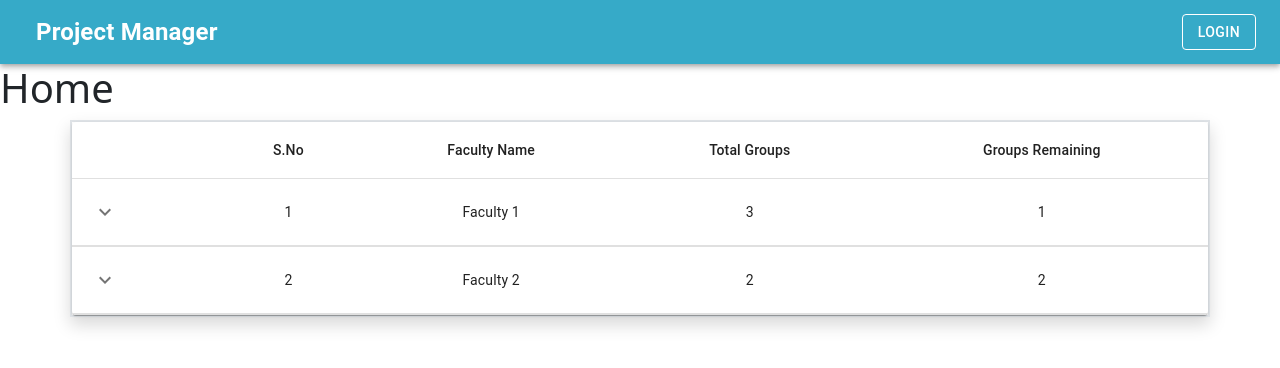
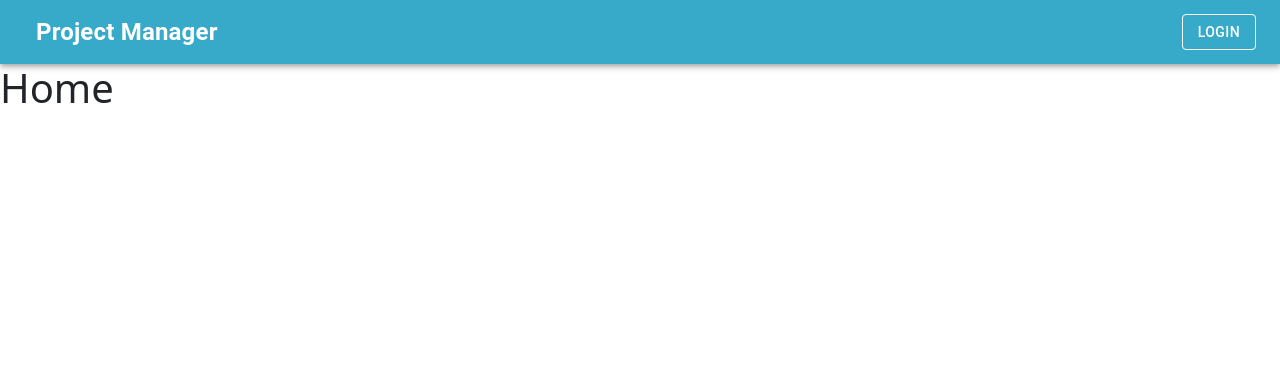
Before and after one commit to Anirudh4583/project-management-frontend, a React (Create React App) app: page / in a window 1280 px wide. Shown: the top 368 px of the page. Built offline with nearby package versions, Linux system fonts and the light colour scheme.

Commit message:
added route to table, api integrated

```diff
--- a/src/App.js
+++ b/src/App.js
@@ -7,6 +7,7 @@ import PrivateRoute from './utils/Routers/PrivateRoute'
 import { Dashboard, Home, Login } from './views'
 import { FillForm } from './components/Form'
 import { CreateAnnouncement } from './components/Announcement'
+import ViewTable from './views/Dashboard/ViewTable'
 
 function App() {
   return (
@@ -18,11 +19,12 @@ function App() {
             <PublicRoute path="/login" component={Login} />
             <PrivateRoute path="/:role/dashboard" component={Dashboard} />
 
-            <PrivateRoute path="/form/:formId" component={FillForm} />
             <PrivateRoute
               path="/create-announcement"
               component={CreateAnnouncement}
             />
+            <PrivateRoute path="/form/:formId" component={FillForm} />
+            <PrivateRoute path="/status/:formId" component={ViewTable} />
           </Switch>
         </div>
       </Router>
--- a/src/components/Table.jsx
+++ b/src/components/Table.jsx
@@ -15,10 +15,9 @@ import KeyboardArrowDownIcon from '@mui/icons-material/KeyboardArrowDown'
 import KeyboardArrowUpIcon from '@mui/icons-material/KeyboardArrowUp'
 import OpenInNewIcon from '@mui/icons-material/OpenInNew'
 import { Button } from '@mui/material'
-import { Link } from 'react-router-dom'
+// import { Link } from 'react-router-dom'
 
-function Row(props) {
-  const { row } = props
+function Row({ row }) {
   const [open, setOpen] = React.useState(false)
 
   return (
@@ -34,46 +33,58 @@ function Row(props) {
           </IconButton>
         </TableCell>
         <TableCell component="th" scope="row" align="center">
-          {row.SNo}
+          {row.faculty_id}
         </TableCell>
-        <TableCell align="center">{row.FacultyName}</TableCell>
-        <TableCell align="center">{row.TotalGroups}</TableCell>
-        <TableCell align="center">{row.GroupsRemaining}</TableCell>
+        <TableCell align="center">
+          {row.facultyname.substring(2, row.facultyname.length - 2)}
+        </TableCell>
+        <TableCell align="center">{row.ideas.length}</TableCell>
+        <TableCell align="center">
+          {row.available.filter((x) => x === '1').length}
+        </TableCell>
       </TableRow>
       <TableRow>
         <TableCell style={{ paddingBottom: 0, paddingTop: 0 }} colSpan={6}>
           <Collapse in={open} timeout="auto" unmountOnExit>
             <Box sx={{ margin: 1 }}>
               <Typography variant="h6" gutterBottom component="div">
-                Projects
+                - Projects -
               </Typography>
               <Table size="small" aria-label="purchases">
                 <TableHead>
                   <TableRow>
-                    <TableCell align="center">S.No</TableCell>
-                    <TableCell align="center">Project Idea</TableCell>
-                    <TableCell align="center">Available</TableCell>
-                    <TableCell align="center">Apply</TableCell>
+                    {/* <TableCell align="center" className="fw-bold">
+                      S.No
+                    </TableCell> */}
+                    <TableCell align="center" className="fw-bold">
+                      Project Idea
+                    </TableCell>
+                    <TableCell align="center" className="fw-bold">
+                      Available
+                    </TableCell>
+                    <TableCell align="center" className="fw-bold">
+                      Apply
+                    </TableCell>
                   </TableRow>
                 </TableHead>
                 <TableBody>
-                  {row.Projects.map((row) => (
-                    <TableRow key={row.SNo}>
-                      <TableCell component="th" scope="row" align="center">
-                        {row.SNo}
-                      </TableCell>
-                      <TableCell align="center">{row.ProjectIdea}</TableCell>
+                  {row.ideas.map((idea, index) => (
+                    <TableRow key={index}>
+                      {/* <TableCell component="th" scope="row" align="center">
+                        {row.faculty_id}
+                      </TableCell> */}
+                      <TableCell align="center">{idea}</TableCell>
                       <TableCell align="center">
-                        {row.isAvailable ? 'YES' : 'NO'}
+                        {row.available[index] === '1' ? 'YES' : 'NO'}
                       </TableCell>
                       <TableCell align="center">
-                        {row.isAvailable ? (
-                          <Link to={row.Link}>
-                            <Button variant="outlined">
-                              Apply <OpenInNewIcon />
-                            </Button>
-                          </Link>
+                        {row.available[index] === '1' ? (
+                          // <Link to={idea.Link}>
+                          <Button variant="outlined">
+                            Apply <OpenInNewIcon />
+                          </Button>
                         ) : (
+                          // </Link>
                           <Button
                             variant="outlined"
                             color="error"
@@ -97,86 +108,39 @@ function Row(props) {
 
 Row.propTypes = {
   row: PropTypes.shape({
-    SNo: PropTypes.number.isRequired,
-    FacultyName: PropTypes.string.isRequired,
-    TotalGroups: PropTypes.number.isRequired,
-    GroupsRemaining: PropTypes.string.isRequired,
+    faculty_id: PropTypes.number.isRequired,
+    facultyname: PropTypes.string.isRequired,
+    // TotalGroups: PropTypes.number.isRequired,
+    // GroupsRemaining: PropTypes.string.isRequired,
 
-    Projects: PropTypes.arrayOf(
-      PropTypes.shape({
-        SNo: PropTypes.number.isRequired,
-        ProjectIdea: PropTypes.string.isRequired,
-        isAvailable: PropTypes.bool.isRequired,
-        Link: PropTypes.string,
-      }),
-    ).isRequired,
+    ideas: PropTypes.arrayOf(PropTypes.string.isRequired).isRequired,
+    available: PropTypes.arrayOf(PropTypes.string.isRequired).isRequired,
   }).isRequired,
 }
 
-const rows = [
-  {
-    SNo: 1,
-    FacultyName: 'Faculty 1',
-    TotalGroups: 3,
-    GroupsRemaining: 1,
-    Projects: [
-      {
-        SNo: 1,
-        ProjectIdea: 'Project Idea 1',
-        isAvailable: false,
-      },
-      {
-        SNo: 2,
-        ProjectIdea: 'Project Idea 2',
-        isAvailable: true,
-        Link: '/project/apply/12',
-      },
-      {
-        SNo: 3,
-        ProjectIdea: 'Project Idea 3',
-        isAvailable: false,
-      },
-    ],
-  },
-  {
-    SNo: 2,
-    FacultyName: 'Faculty 2',
-    TotalGroups: 2,
-    GroupsRemaining: 2,
-    Projects: [
-      {
-        SNo: 1,
-        ProjectIdea: 'Project Idea 1',
-        isAvailable: true,
-        Link: '/project/apply/2',
-      },
-      {
-        SNo: 2,
-        ProjectIdea: 'Project Idea 2',
-        isAvailable: true,
-        Link: '/project/apply/21',
-      },
-    ],
-  },
-]
-
-function CollapsibleTable() {
+function CollapsibleTable({ rows }) {
   return (
     <TableContainer component={Paper}>
       <Table aria-label="collapsible table">
         <TableHead>
           <TableRow>
             <TableCell />
-            <TableCell align="center">S.No</TableCell>
-            <TableCell align="center">Faculty Name</TableCell>
-            <TableCell align="center">Total Groups</TableCell>
-            <TableCell align="center">Groups Remaining</TableCell>
+            <TableCell align="center" className="fw-bold">
+              ID
+            </TableCell>
+            <TableCell align="center" className="fw-bold">
+              Faculty Name
+            </TableCell>
+            <TableCell align="center" className="fw-bold">
+              Total Groups
+            </TableCell>
+            <TableCell align="center" className="fw-bold">
+              Groups Remaining
+            </TableCell>
           </TableRow>
         </TableHead>
         <TableBody>
-          {rows.map((row) => (
-            <Row key={row.name} row={row} />
-          ))}
+          {rows && rows.map((row, index) => <Row key={index} row={row} />)}
         </TableBody>
       </Table>
     </TableContainer>
--- a/src/views/Dashboard/StudentDash.jsx
+++ b/src/views/Dashboard/StudentDash.jsx
@@ -6,7 +6,6 @@ import {
   removeSession,
 } from '../../services/LocalStorageService/LocalStorageService'
 import { AnnouncementPanel } from '../../components/Announcement'
-import CollapsibleTable from '../../components/Table'
 
 function StudentDash() {
   const history = useHistory()
@@ -18,11 +17,10 @@ function StudentDash() {
     }
     // eslint-disable-next-line react-hooks/exhaustive-deps
   }, [])
+
   return (
     <div>
-
       <AnnouncementPanel />
-      <CollapsibleTable />
     </div>
   )
 }
--- /dev/null
+++ b/src/views/Dashboard/ViewTable.jsx
@@ -0,0 +1,53 @@
+import axios from 'axios'
+import React, { useEffect, useState } from 'react'
+import { useParams } from 'react-router'
+import CollapsibleTable from '../../components/Table'
+import { getToken } from '../../services/LocalStorageService/LocalStorageService'
+// import { data } from './StudentDash'
+
+function ViewTable() {
+  const [data, setData] = useState({})
+  const { formId } = useParams()
+
+  useEffect(() => {
+    axios
+      .post(
+        'https://design-project-backend.herokuapp.com/api/getTable/',
+        { formId },
+        {
+          headers: {
+            accesstoken: getToken(),
+          },
+        },
+      )
+      .then((res) => {
+        console.log('get form 🚀', res.data)
+        setData(res.data)
+      })
+      .catch((error) => {
+        console.error(error.response)
+      })
+    // eslint-disable-next-line react-hooks/exhaustive-deps
+  }, [])
+
+  return (
+    <div className="card">
+      <div className="card-header text-left bg-light fw-bold form-control-lg">
+        <h4>Project Ideas Status</h4>
+      </div>
+      <div className="card-body">
+        {data.length > 0 ? (
+          <CollapsibleTable rows={data} />
+        ) : (
+          <div className="d-flex justify-content-center">
+            <div className="spinner-border text-primary" role="status">
+              <span className="sr-only">Loading...</span>
+            </div>
+          </div>
+        )}
+      </div>
+    </div>
+  )
+}
+
+export default ViewTable
--- a/src/views/Home/Home.jsx
+++ b/src/views/Home/Home.jsx
@@ -1,13 +1,9 @@
 import React from 'react'
-import CollapsibleTable from '../../components/Table'
 
 function Home() {
   return (
     <div className="">
       <h1>Home</h1>
-      <div className="container border border-2 shadow p-0">
-        <CollapsibleTable />
-      </div>
     </div>
   )
 }
```
